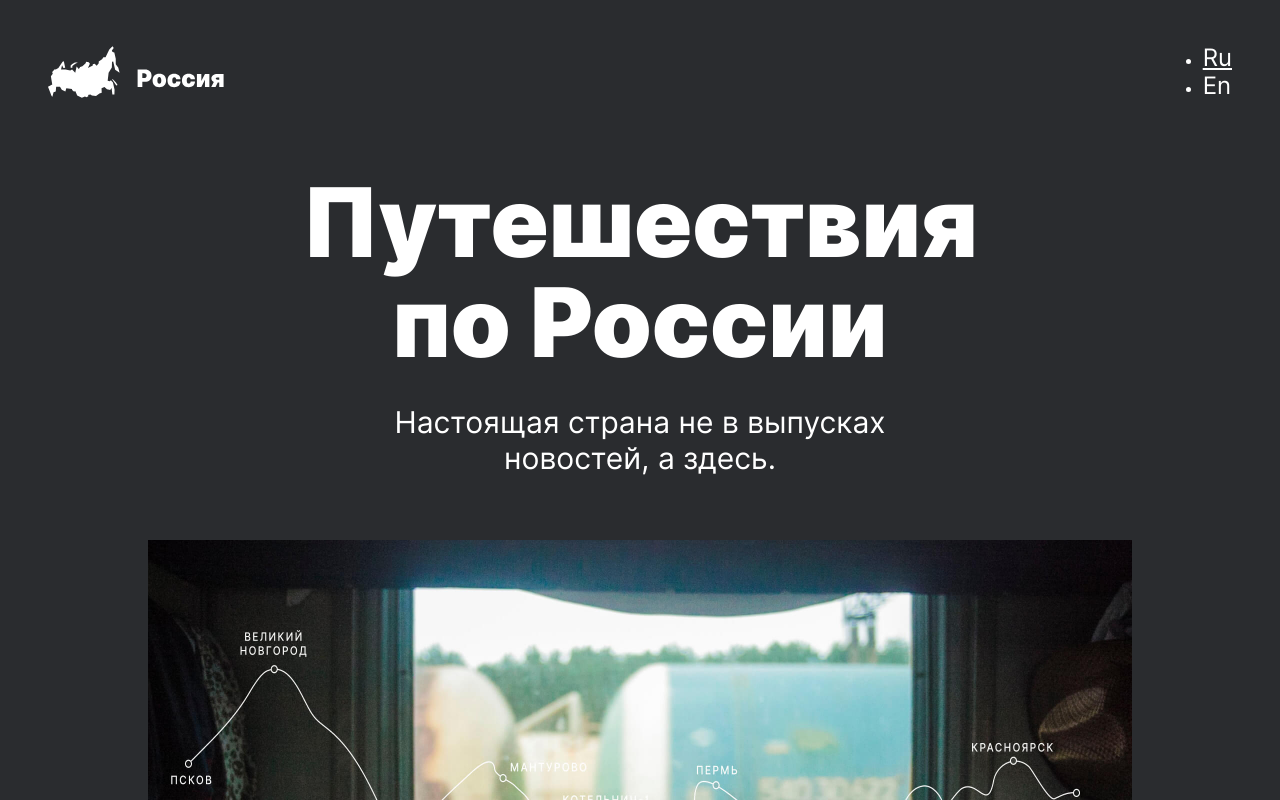
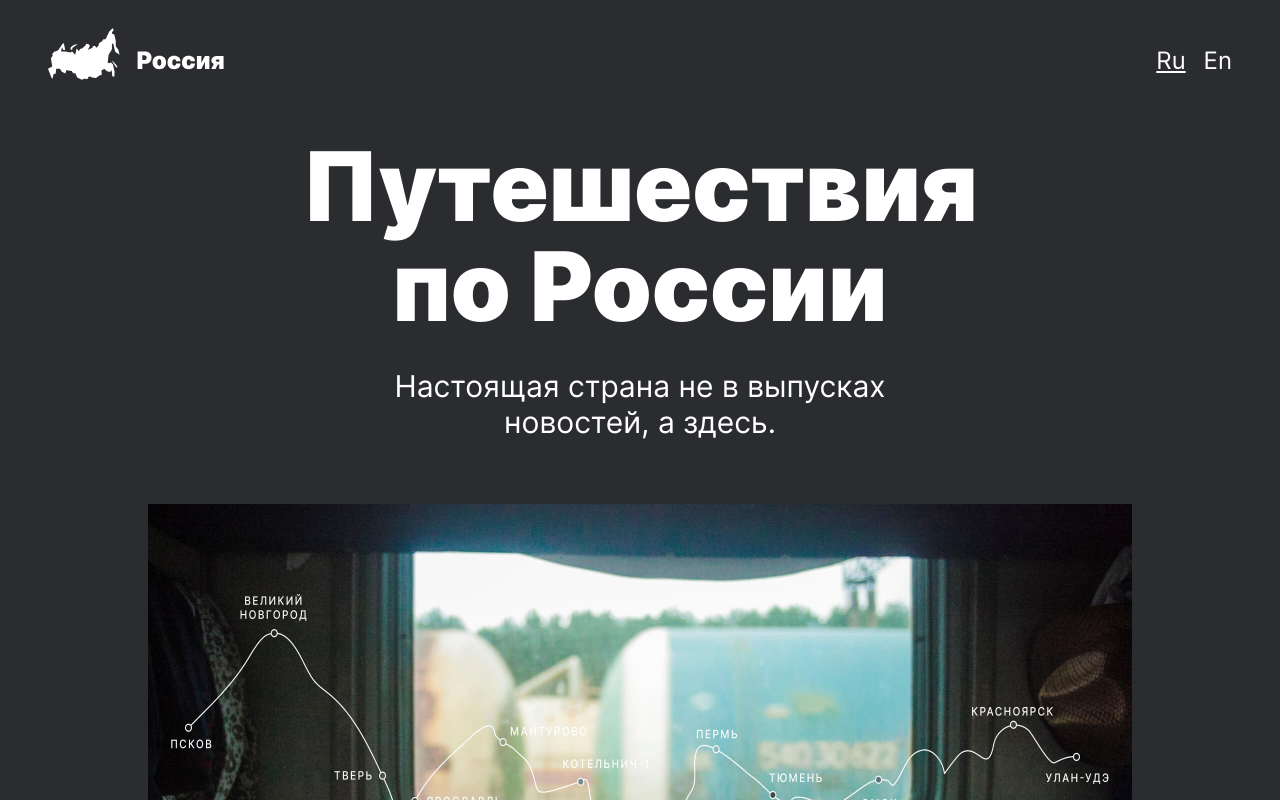
Before and after one commit to im-Arn/russian-travel, a plain HTML site: page index.html in a window 1280 px wide. Shown: the top 800 px of the page. Drawn offline with Linux system fonts and the light colour scheme; files whose address does not match are found by name.

Commit message:
Rev.2 index list update

```diff
--- a/pages/index.css
+++ b/pages/index.css
@@ -7,10 +7,10 @@
 
 @import url(../blocks/header/header.css);
 @import url(../blocks/header/__logo/header__logo.css);
+@import url(../blocks/header/__lang-links/header__lang-links.css);
 @import url(../blocks/header/__lang-link/header__lang-link.css);
 @import url(../blocks/header/__lang-link/_active/header__lang-link_active.css);
 
-@import url(../blocks/sections/sections.css);
 @import url(../blocks/sections/__section-lead/sections__section-lead.css);
 @import url(../blocks/sections/__section-common/sections__section-common.css);
 @import url(../blocks/sections/__section-cover/sections__section-cover.css);
@@ -31,6 +31,7 @@
 @import url(../blocks/photo-grid/__item/photo-grid__item.css);
 
 @import url(../blocks/places/places.css);
+@import url(../blocks/places/__list/places__list.css);
 
 @import url(../blocks/place/place.css);
 @import url(../blocks/place/__title/place__title.css);
@@ -44,7 +45,6 @@
 @import url(../blocks/cover/__link/cover__link.css);
 @import url(../blocks/cover/__title/cover__title.css);
 @import url(../blocks/cover/__subtitle/cover__subtitle.css);
-@import url(../blocks/cover/__background/cover__background.css);
 
 @import url(../blocks/footer/footer.css);
 @import url(../blocks/footer/__nav/footer__nav.css);
```
